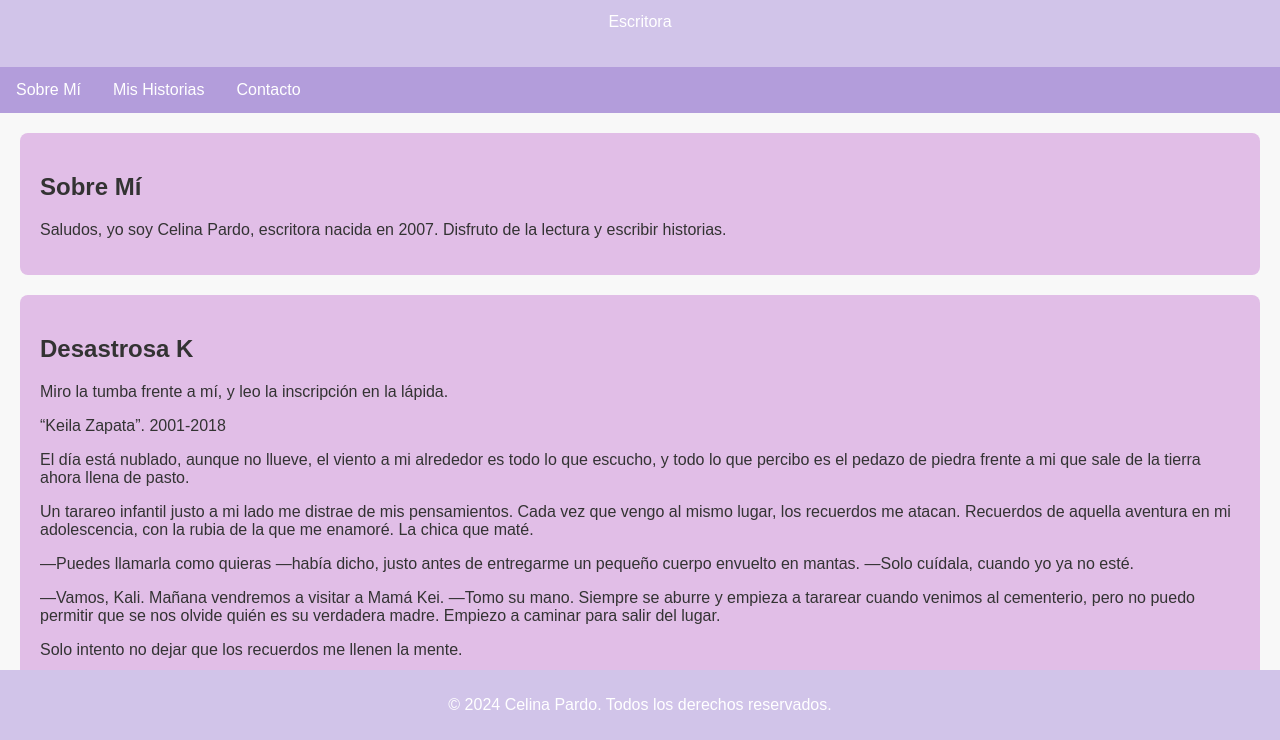
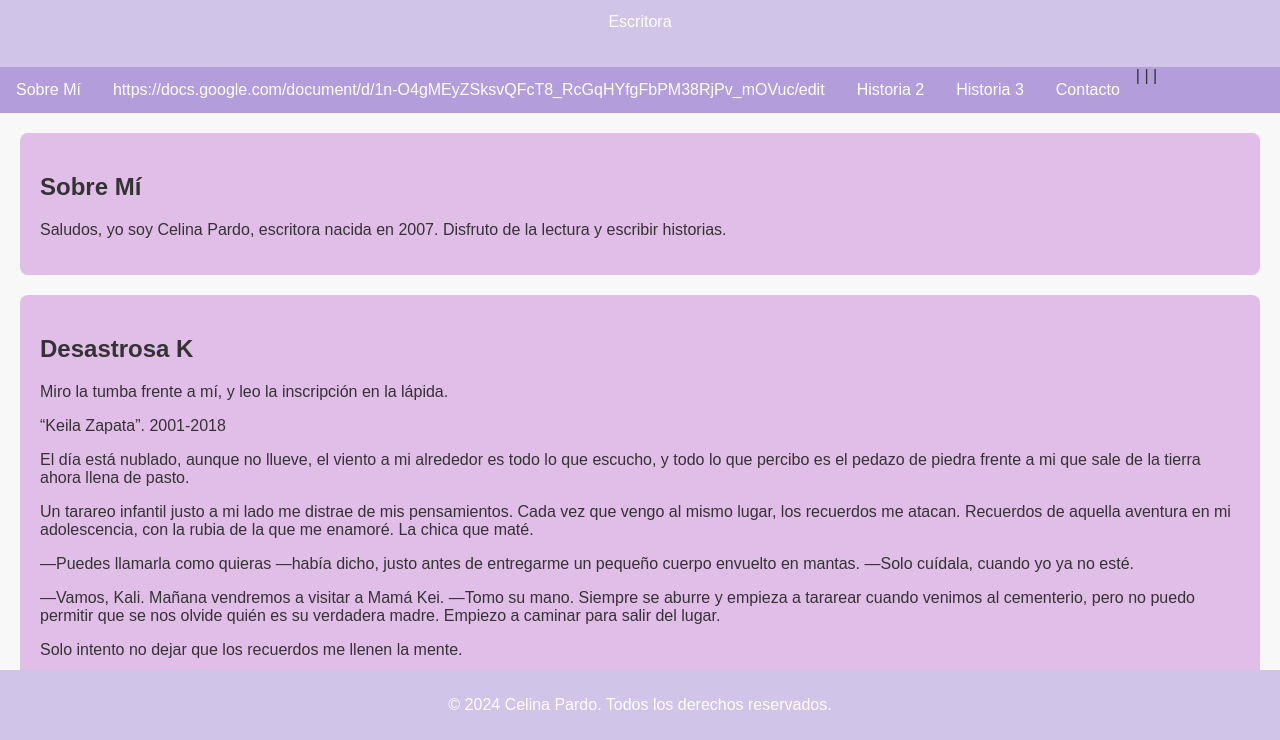
Before and after one commit to CelinaPardo/Celina, a plain HTML site: page index.html in a window 1280 px wide. Shown: the part 60-800 px from the top of the page. Drawn offline with Linux system fonts and the light colour scheme.

Commit message:
Update index.html

```diff
--- a/index.html
+++ b/index.html
@@ -63,7 +63,9 @@
     </header>
     <nav>
         <a href="#about">Sobre Mí</a>
-        <a href="#stories">Mis Historias</a>
+    <a href="historia1.html">https://docs.google.com/document/d/1n-O4gMEyZSksvQFcT8_RcGqHYfgFbPM38RjPv_mOVuc/edit</a> |
+    <a href="historia2.html">Historia 2</a> |
+    <a href="historia3.html">Historia 3</a> |
         <a href="#contact">Contacto</a>
     </nav>
     <div class="container">
```
